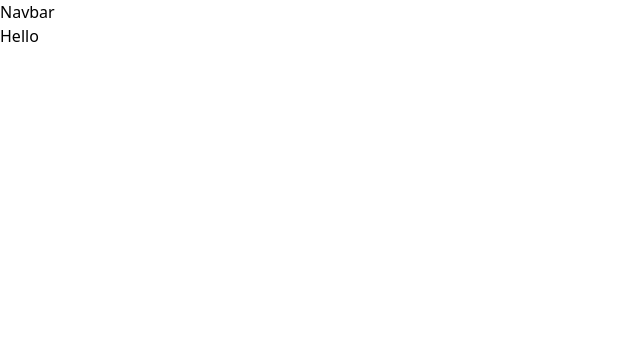
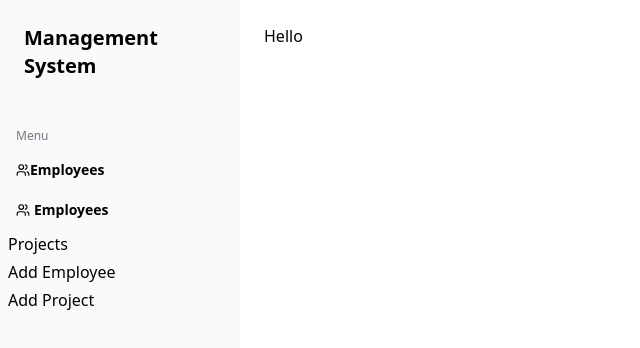
Before and after one commit to Fahleen1/training, a Next.js app in the folder management-system/management-system/: page / in a window 1280 px wide. Shown: the top 348 px of the page, without its empty margins (0-640 px from the left). Built offline with nearby package versions, Linux system fonts and the light colour scheme.

Commit message:
feat: Created sidebar

```diff
--- a/management-system/management-system/app/components/Navbar.tsx
+++ b/management-system/management-system/app/components/Navbar.tsx
@@ -1,5 +1,36 @@
-import React from "react";
+import React from 'react';
+import { LuUsers } from 'react-icons/lu';
 
 export default function Navbar() {
-  return <div>Navbar</div>;
+  return (
+    <div className="flex bg-[#f9fafb] flex-col w-60 gap-2 h-screen">
+      <div className="flex gap-1 flex-col p-4">
+        <h2 className="text-xl font-bold p-2">
+          Management <br /> System
+        </h2>
+      </div>
+      <div className="fflex min-h-0 flex-1 flex-col gap-2 overflow-auto">
+        <div className="flex w-full flex-col p-2">
+          <div className="h-8 text-[#3f3f46b2] text-xs flex items-center px-2 font-medium outline-none">
+            Menu
+          </div>
+          <div>
+            <ul className="flex flex-col gap-1">
+              <li className="flex items-center font-semibold text-sm p-2 hover:bg-gray-200 rounded">
+                <LuUsers />
+                <span>Employees</span>
+              </li>
+              <li className="flex items-center gap-1 font-semibold text-sm p-2 hover:bg-gray-200 rounded">
+                <LuUsers />
+                <span>Employees</span>
+              </li>
+              <li>Projects</li>
+              <li>Add Employee</li>
+              <li>Add Project</li>
+            </ul>
+          </div>
+        </div>
+      </div>
+    </div>
+  );
 }
--- a/management-system/management-system/app/layout.tsx
+++ b/management-system/management-system/app/layout.tsx
@@ -28,10 +28,10 @@ export default function RootLayout({
   return (
     <html lang="en">
       <body
-        className={`${geistSans.variable} ${geistMono.variable} antialiased`}
+        className={`${geistSans.variable} ${geistMono.variable} antialiased flex`}
       >
         <Navbar />
-        {children}
+        <main className="flex-1 p-6">{children}</main>
       </body>
     </html>
   );
--- a/management-system/management-system/package.json
+++ b/management-system/management-system/package.json
@@ -11,7 +11,8 @@
   "dependencies": {
     "next": "15.0.4",
     "react": "^19.0.0",
-    "react-dom": "^19.0.0"
+    "react-dom": "^19.0.0",
+    "react-icons": "^5.4.0"
   },
   "devDependencies": {
     "@trivago/prettier-plugin-sort-imports": "^5.2.0",
```
Also changed, not shown: 1 other file (tests, documents, lock files or other folders).
